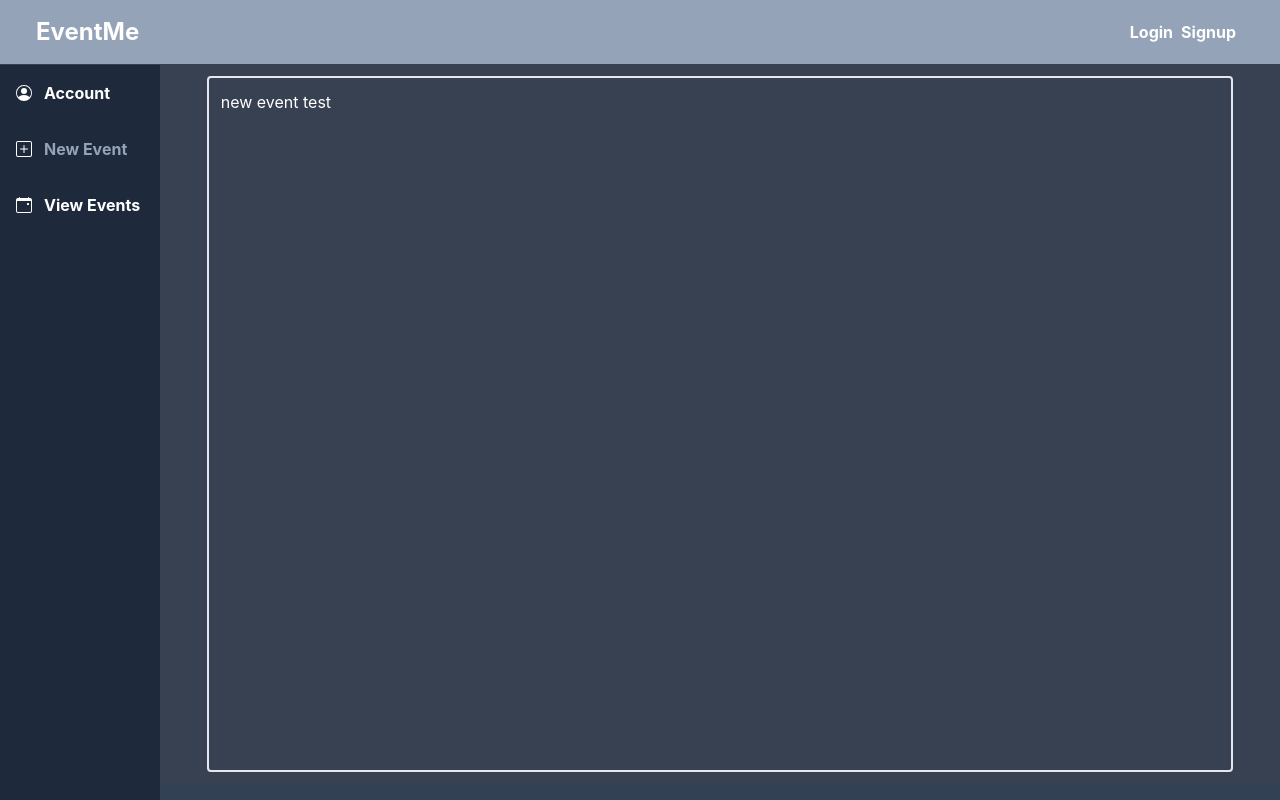
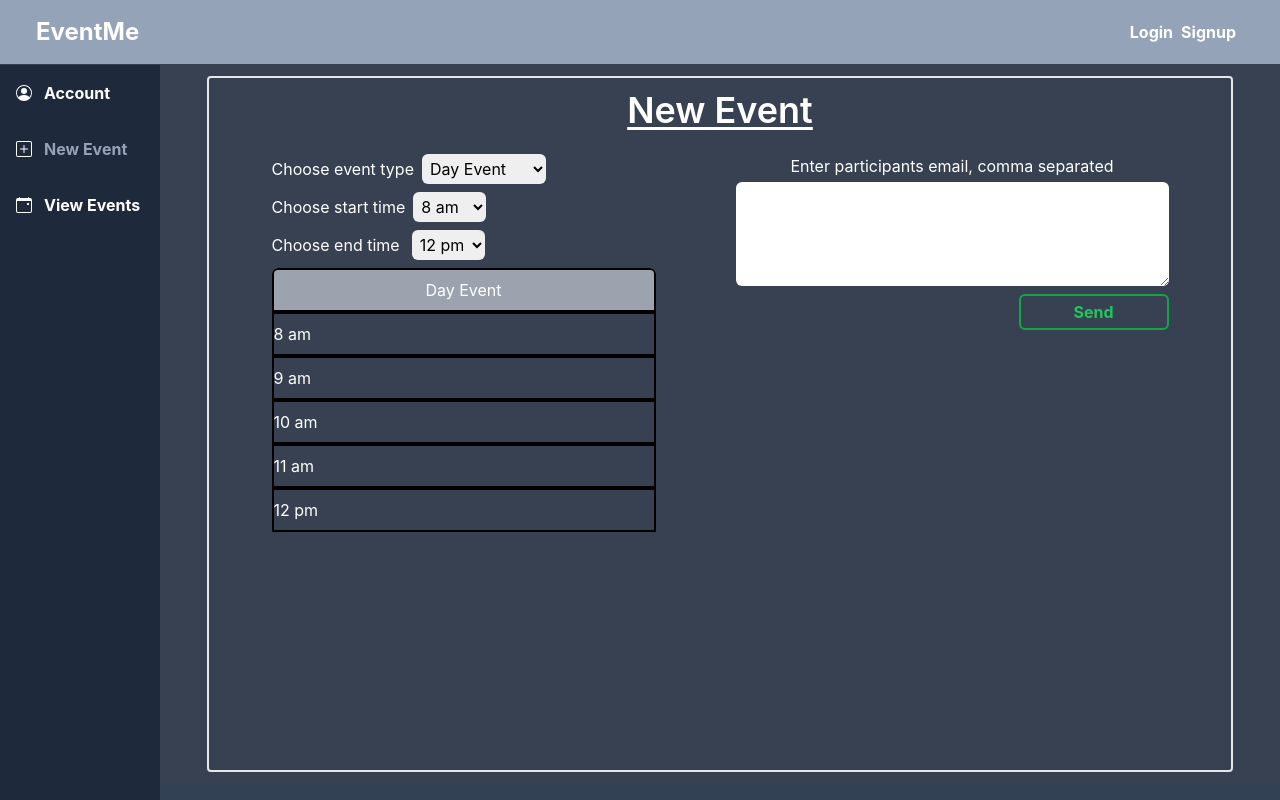
Before and after one commit to DavidHotaran/event-datetime-picker, a React (Create React App) app in the folder frontend/: page /account/new-event in a window 1280 px wide. Built offline with nearby package versions, Linux system fonts and the light colour scheme.

Commit message:
working new event page

```diff
--- a/frontend/src/pages/newEvent.js
+++ b/frontend/src/pages/newEvent.js
@@ -1,5 +1,62 @@
+import DayEvent from "../components/Events/DayEvent";
+import WeekEvent from "../components/Events/WeekEvent";
+import MonthEvent from "../components/Events/MonthEvent";
+import { useState } from 'react';
+
 export default function NewEvent() {
+    const [eventType, setEventType] = useState('Day');
+    const [participants, setParticipants] = useState([]);
+    const [errorMessage, setErrorMessage] = useState(null);
+
+    const handleChange = (e) => {
+        const names = e.target.value.split(',').map(val => val.trim());
+        setParticipants([...names]);
+    };
+
+    const handleClick = () => {
+        if (participants.length === 0) {
+            setErrorMessage("You need to list participants, cannot be blank!");
+            return;
+        } else {
+            setErrorMessage(null);
+        };
+    };
+
     return (
-        <div>new event test</div>
+        <>
+            <h1 className="text-4xl text-center font-semibold underline underline-offset-4 mb-6">New Event</h1>
+            <div className="flex justify-center">
+                <div className="flex flex-col">
+                    <div>
+                        <label>Choose event type</label>
+                        <select className="text-black rounded-md p-1 ml-2 mb-2" value={eventType} onChange={(e) => setEventType(e.target.value)}>
+                            <option value={'Day'}>Day Event</option>
+                            <option value={'Week'}>Week Event</option>
+                            <option value={'Month'}>Month Event</option>
+                        </select>
+                    </div>
+                    {eventType === 'Day' ? <DayEvent /> : eventType === 'Week' ? <WeekEvent /> : <MonthEvent />}
+                </div>
+                <div className="flex flex-col ml-20 items-center w-min">
+                    <h3 className="text-center mb-1">Enter participants email, comma separated</h3>
+                    <textarea
+                        className={`text-black rounded-md p-1 ${errorMessage && 'border-red-500 border-4'}`}
+                        rows={4}
+                        cols={40}
+                        onChange={handleChange}
+                        >
+                    </textarea>
+                        {errorMessage && <span className="text-red-500 ">{errorMessage}</span>}
+                    <button
+                        className="text-green-500 border-green-600 border-2
+                        font-bold w-fit min-w-[150px] cursor-pointer rounded-md p-1 mt-2 ml-auto
+                      hover:text-white hover:bg-green-500"
+                      onClick={handleClick}
+                    >
+                        Send
+                    </button>
+                </div>
+            </div>
+        </>
     );
 };
```
